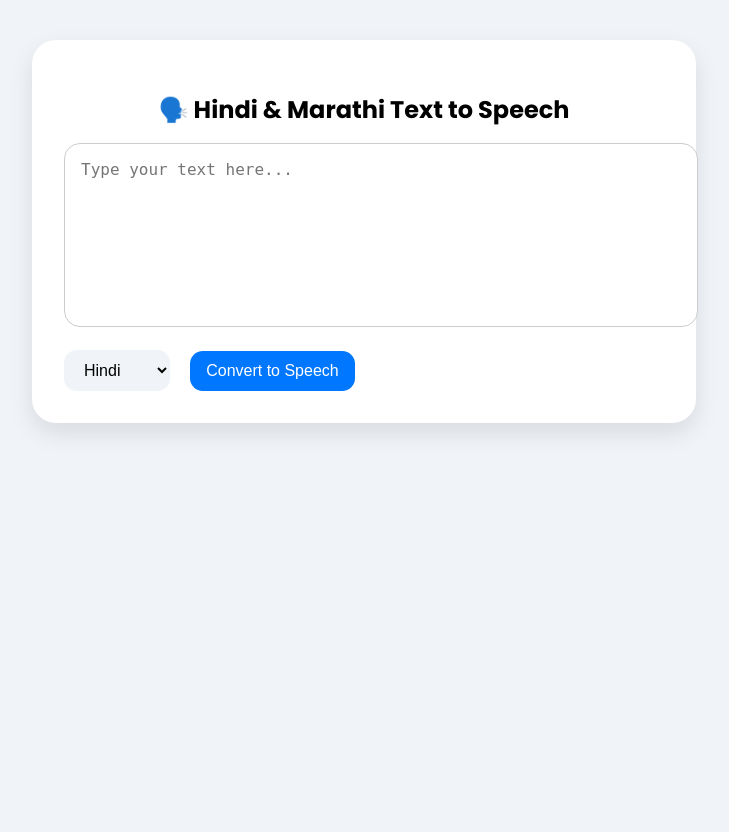
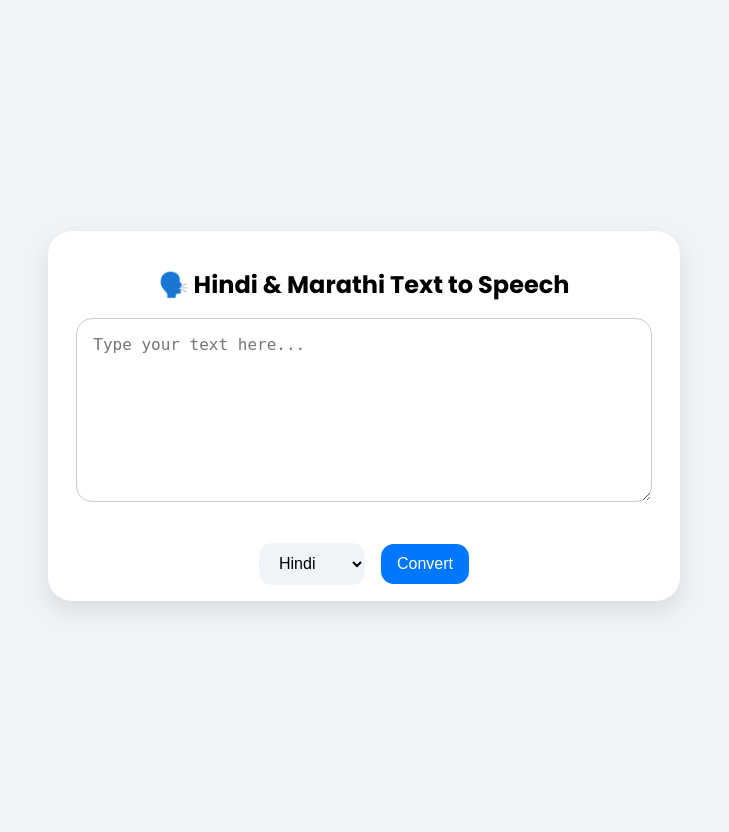
Before and after one commit to tejastikkas5/echospeak2, a Flask app: page / in a window 1280 px wide. Shown: the whole page, without its empty margins (276-1005 px from the left). Before the commit the page ends 433 px from the top, so only its background shows below. Run offline with Flask 3, Linux system fonts and the light colour scheme.

Commit message:
Update index.html

```diff
--- a/templates/index.html
+++ b/templates/index.html
@@ -1,70 +1,27 @@
 <!DOCTYPE html>
 <html lang="en">
+
 <head>
   <meta charset="UTF-8">
+  <meta name="viewport" content="width=device-width, initial-scale=1.0">
   <title>Text to Speech App</title>
   <link href="https://fonts.googleapis.com/css2?family=Poppins:wght@300;500;700&display=swap" rel="stylesheet">
-  <style>
-    body {
-      background: #f0f4f8;
-      font-family: 'Poppins', sans-serif;
-      display: flex;
-      flex-direction: column;
-      align-items: center;
-      padding: 2rem;
-    }
-    .container {
-      background: white;
-      padding: 2rem;
-      border-radius: 1.5rem;
-      box-shadow: 0 10px 25px rgba(0,0,0,0.1);
-      width: 90%;
-      max-width: 600px;
-    }
-    textarea {
-      width: 100%;
-      height: 150px;
-      padding: 1rem;
-      border-radius: 1rem;
-      border: 1px solid #ccc;
-      font-size: 1rem;
-      resize: none;
-    }
-    select, button {
-      padding: 0.7rem 1rem;
-      margin-top: 1rem;
-      font-size: 1rem;
-      border-radius: 0.8rem;
-      border: none;
-      background: #0077ff;
-      color: white;
-      cursor: pointer;
-    }
-    select {
-      background: #f0f4f8;
-      color: black;
-      margin-right: 1rem;
-    }
-    audio {
-      margin-top: 2rem;
-      width: 100%;
-    }
-    h2 {
-      margin-bottom: 1rem;
-      text-align: center;
-    }
-  </style>
+  <link rel="stylesheet" href="{{ url_for('static', filename='style.css') }}">
+
 </head>
+
 <body>
-  <div class="container">
+  <div class="form-container">
     <h2>🗣️ Hindi & Marathi Text to Speech</h2>
     <form method="POST">
       <textarea name="text" placeholder="Type your text here..." required></textarea><br>
+      <div class="button-container">
         <select name="language" required>
           <option value="hi">Hindi</option>
           <option value="mr">Marathi</option>
         </select>
-      <button type="submit">Convert to Speech</button>
+        <button type="submit">Convert</button>
+      </div>
     </form>
 
     {% if audio_file %}
@@ -75,4 +32,5 @@
     {% endif %}
   </div>
 </body>
+
 </html>
```
Lines whose indentation alone changed are shown as unchanged.
